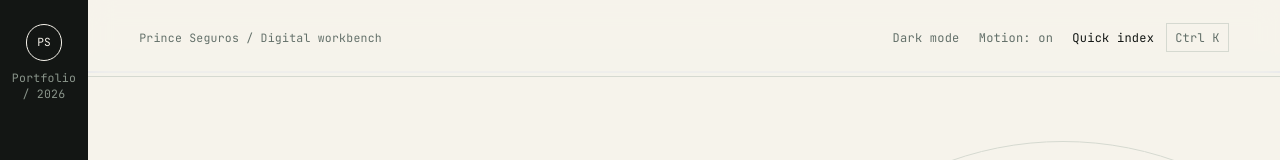
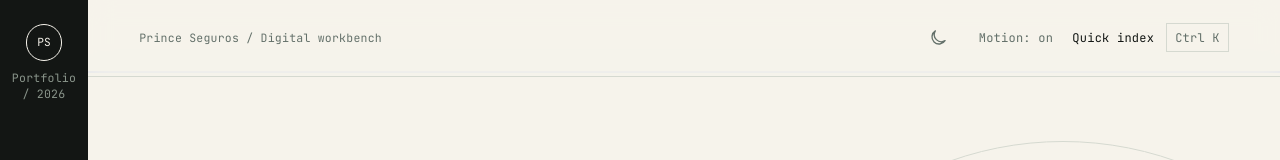
Before and after one commit to princearvildean/digital-portfolio, a React (Vite) app: page / in a window 1280 px wide. Shown: the top 160 px of the page. Built offline with nearby package versions, Linux system fonts and the light colour scheme; no server answers; a web font is replaced by a local one.

Commit message:
Use icon theme toggle in header

```diff
--- a/src/App.css
+++ b/src/App.css
@@ -91,6 +91,8 @@ button { border: 0; cursor: pointer; }
 .topbar > div { display: flex; align-items: center; gap: clamp(.65rem, 1.5vw, 1.3rem); }
 .mobile-nav-toggle { display: none; min-height: 2.75rem; background: transparent; color: var(--muted); font: .75rem 'JetBrains Mono', monospace; letter-spacing: .02em; }
 .quiet-toggle, .theme-toggle, .index-button { min-height: 2.75rem; background: transparent; color: var(--muted); font: .75rem 'JetBrains Mono', monospace; letter-spacing: .02em; text-transform: none; }
+.theme-toggle { width: 2.75rem; min-width: 2.75rem; display: inline-grid; place-items: center; padding: 0; }
+.theme-icon { width: 1.25rem; height: 1.25rem; fill: none; stroke: currentColor; stroke-linecap: round; stroke-linejoin: round; stroke-width: 1.6; }
 .quiet-toggle:hover, .quiet-toggle:focus-visible, .theme-toggle:hover, .theme-toggle:focus-visible { color: var(--ink); }
 .index-button { display: flex; align-items: center; gap: .75rem; color: var(--ink); }
 .index-button kbd { border: 1px solid var(--line); padding: .35rem .5rem; color: var(--muted); font: inherit; }
--- a/src/App.jsx
+++ b/src/App.jsx
@@ -14,6 +14,10 @@ import { profile } from './data/portfolio'
 function initialDarkMode() {
   const saved = window.localStorage.getItem('portfolio-theme')
   return saved ? saved === 'dark' : window.matchMedia?.('(prefers-color-scheme: dark)').matches
+}
+
+function ThemeIcon({ darkMode }) {
+  return darkMode ? <svg className="theme-icon" viewBox="0 0 24 24" aria-hidden="true"><circle cx="12" cy="12" r="4" /><path d="M12 2v2m0 16v2M4.93 4.93l1.41 1.41m11.32 11.32 1.41 1.41M2 12h2m16 0h2M4.93 19.07l1.41-1.41M17.66 6.34l1.41-1.41" /></svg> : <svg className="theme-icon" viewBox="0 0 24 24" aria-hidden="true"><path d="M20.5 15.2A8.5 8.5 0 0 1 8.8 3.5 8.5 8.5 0 1 0 20.5 15.2Z" /></svg>
 }
 
 function PortfolioShell() {
@@ -76,7 +80,7 @@ function PortfolioShell() {
     </aside>
 
     <div className="content-column">
-      <header className="topbar"><span>{profile.shortName} / Digital workbench</span><div><button className="mobile-nav-toggle" onClick={() => setMobileNavOpen((open) => !open)} aria-expanded={mobileNavOpen} aria-controls="primary-navigation" aria-label={mobileNavOpen ? 'Close navigation' : 'Open navigation'}>{mobileNavOpen ? 'Close' : 'Menu'}</button><button className="theme-toggle" onClick={() => setDarkMode((mode) => !mode)} aria-pressed={darkMode} aria-label={`Switch to ${darkMode ? 'light' : 'dark'} mode`}>{darkMode ? 'Light mode' : 'Dark mode'}</button><button className="quiet-toggle" onClick={() => setQuietMode((mode) => !mode)} aria-pressed={quietMode} aria-label={`${quietMode ? 'Enable' : 'Disable'} motion`}>{quietMode ? 'Motion: low' : 'Motion: on'}</button><button ref={indexButtonRef} className="index-button" onClick={() => setIndexOpen(true)} aria-label="Open quick index"><span>Quick index</span><kbd>Ctrl K</kbd></button></div></header>
+      <header className="topbar"><span>{profile.shortName} / Digital workbench</span><div><button className="mobile-nav-toggle" onClick={() => setMobileNavOpen((open) => !open)} aria-expanded={mobileNavOpen} aria-controls="primary-navigation" aria-label={mobileNavOpen ? 'Close navigation' : 'Open navigation'}>{mobileNavOpen ? 'Close' : 'Menu'}</button><button className="theme-toggle" onClick={() => setDarkMode((mode) => !mode)} aria-pressed={darkMode} aria-label={`Switch to ${darkMode ? 'light' : 'dark'} mode`} title={`Switch to ${darkMode ? 'light' : 'dark'} mode`}><ThemeIcon darkMode={darkMode} /></button><button className="quiet-toggle" onClick={() => setQuietMode((mode) => !mode)} aria-pressed={quietMode} aria-label={`${quietMode ? 'Enable' : 'Disable'} motion`}>{quietMode ? 'Motion: low' : 'Motion: on'}</button><button ref={indexButtonRef} className="index-button" onClick={() => setIndexOpen(true)} aria-label="Open quick index"><span>Quick index</span><kbd>Ctrl K</kbd></button></div></header>
       <main ref={mainRef} id="main-content" tabIndex="-1"><Routes><Route path="/" element={<HomePage />} /><Route path="/about" element={<AboutPage />} /><Route path="/work" element={<WorkPage />} /><Route path="/stack" element={<StackPage />} /><Route path="/contact" element={<ContactPage />} /><Route path="*" element={<NotFoundPage />} /></Routes></main>
       <footer className="site-footer"><span>Built with React, Express, and Resend</span><span>© 2026 {profile.shortName}</span></footer>
     </div>
```
